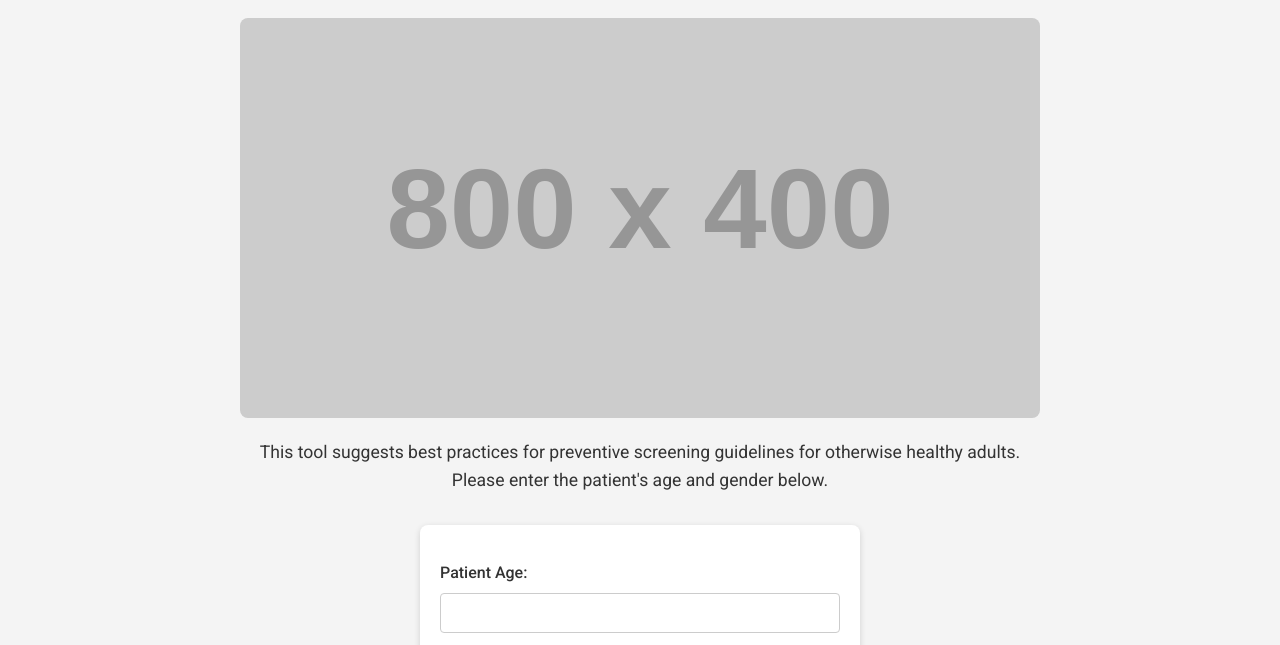
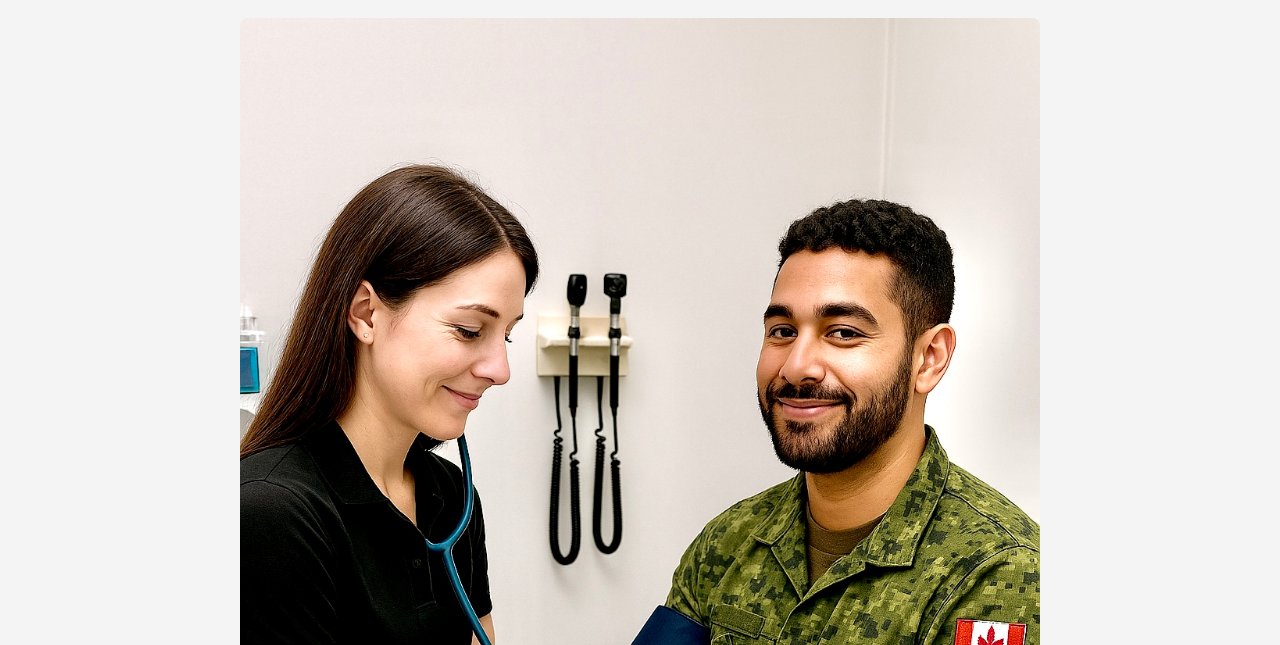
Before and after one commit to smcarthy/preventive-screening-app, a plain HTML site: page index.html in a window 1280 px wide. Shown: the part 140-785 px from the top of the page. Drawn offline with Linux system fonts and the light colour scheme; placeholder pictures from the web are drawn by us.

Commit message:
Update index.html

```diff
--- a/index.html
+++ b/index.html
@@ -144,7 +144,7 @@
   <div class="container">
     <h1>CAF Preventive Medicine</h1>
     <img
-      src="https://via.placeholder.com/800x400?text=CAF+Soldier"
+      src="./IMG_7388.jpeg"
       alt="CAF soldier receiving healthcare"
       class="hero-image"
     >
```
